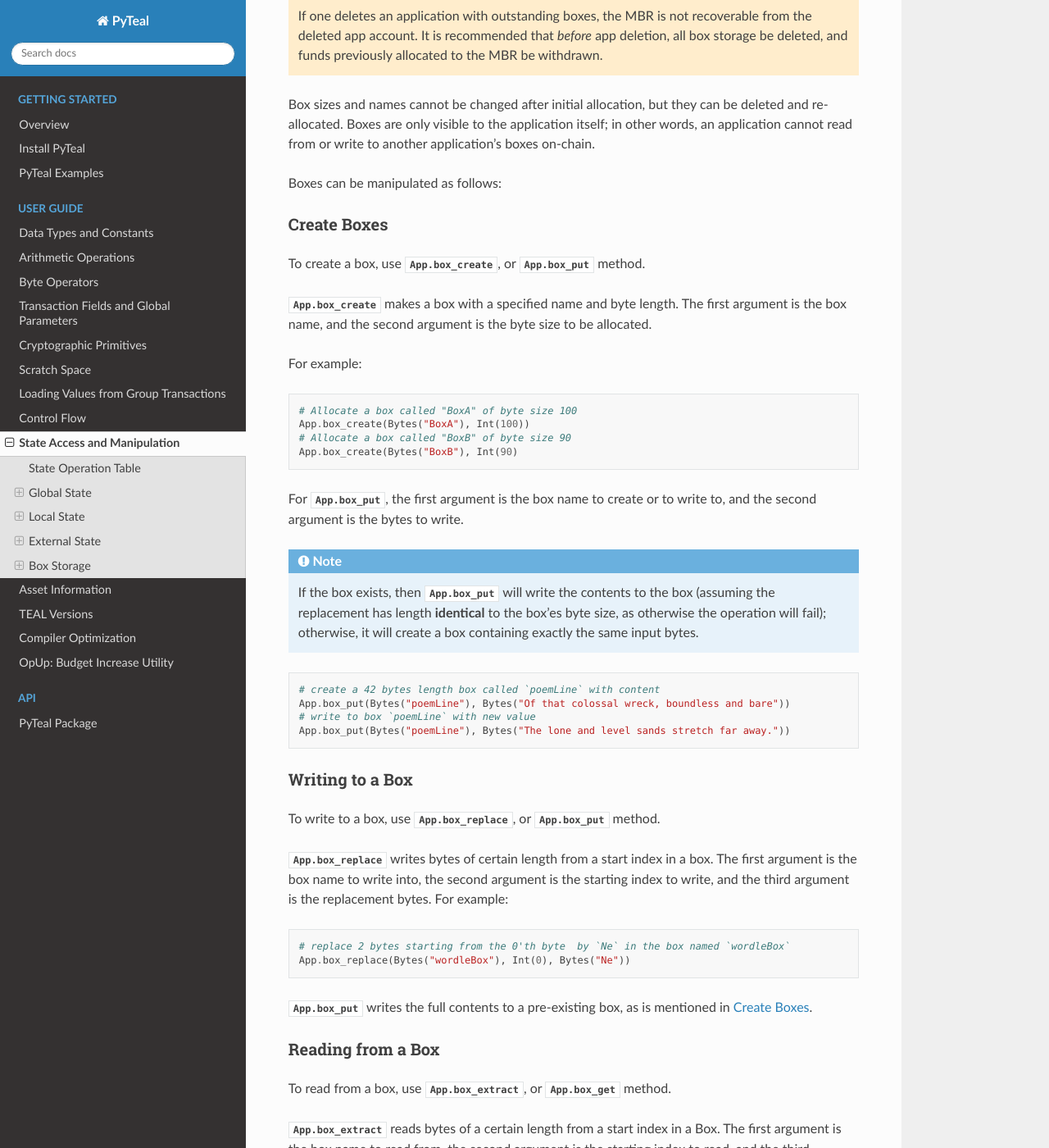
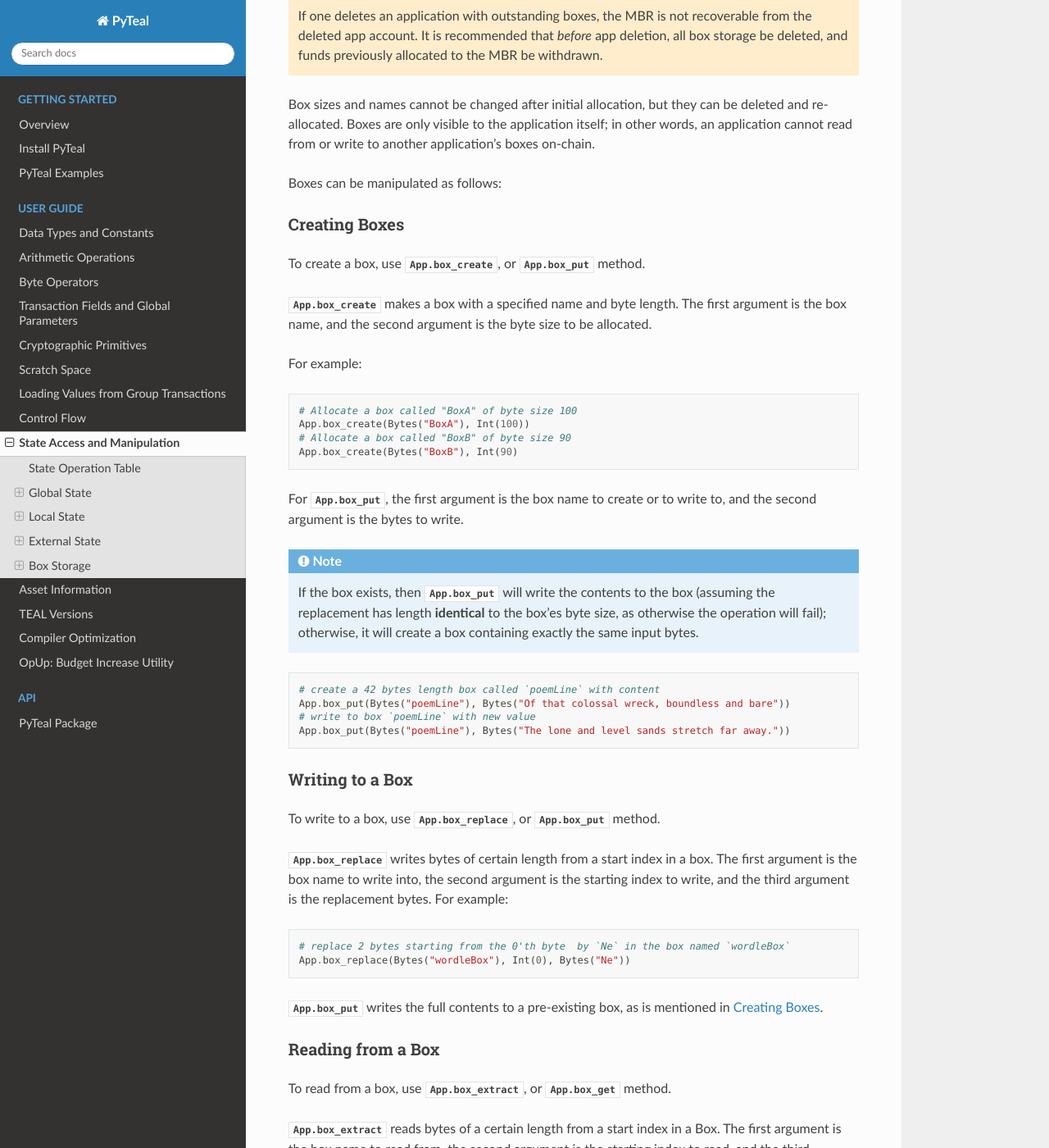
Before and after one commit to algorand/pyteal, a Sphinx documentation site: the page built from docs/state.rst, in a window 1280 px wide and 1400 px high, scrolled down 5189 px. Shown: the whole window at 82% size. Built offline with Sphinx 7.4.7 and the Read the Docs theme 2.0.0, drawn with Linux system fonts in a browser that asks for light colours.

Commit message:
creating boxes

```diff
--- a/docs/state.rst
+++ b/docs/state.rst
@@ -264,10 +264,10 @@ Boxes are only visible to the application itself; in other words, an application
 
 Boxes can be manipulated as follows:
 
-.. _Create Boxes:
+.. _Creating Boxes:
 
-Create Boxes
-~~~~~~~~~~~~
+Creating Boxes
+~~~~~~~~~~~~~~
 
 To create a box, use :any:`App.box_create`, or :any:`App.box_put` method.
 
@@ -312,7 +312,7 @@ and the third argument is the replacement bytes. For example:
    # replace 2 bytes starting from the 0'th byte  by `Ne` in the box named `wordleBox`
    App.box_replace(Bytes("wordleBox"), Int(0), Bytes("Ne"))
 
-:any:`App.box_put` writes the full contents to a pre-existing box, as is mentioned in `Create Boxes`_.
+:any:`App.box_put` writes the full contents to a pre-existing box, as is mentioned in `Creating Boxes`_.
 
 .. _Reading from a Box:
 
```
